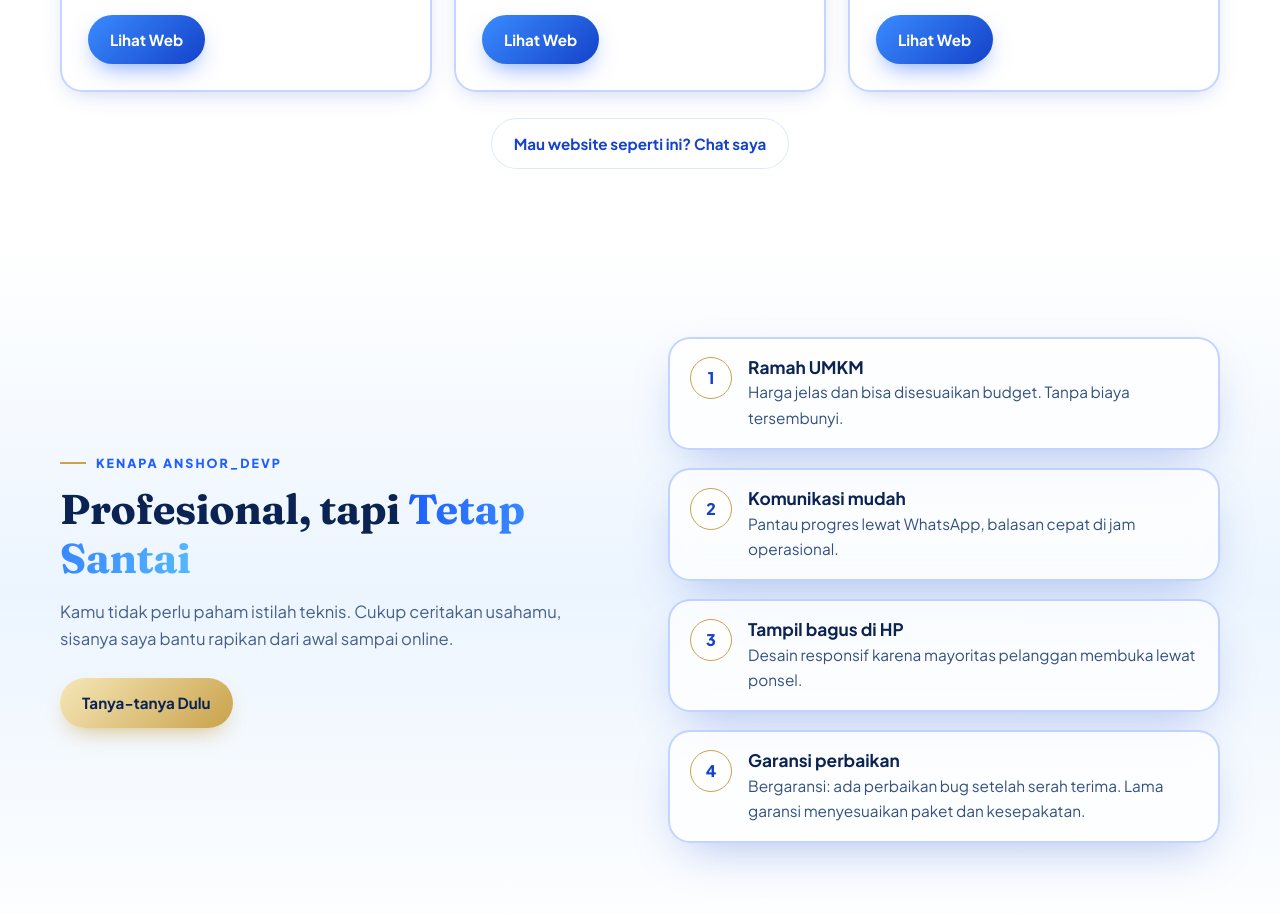
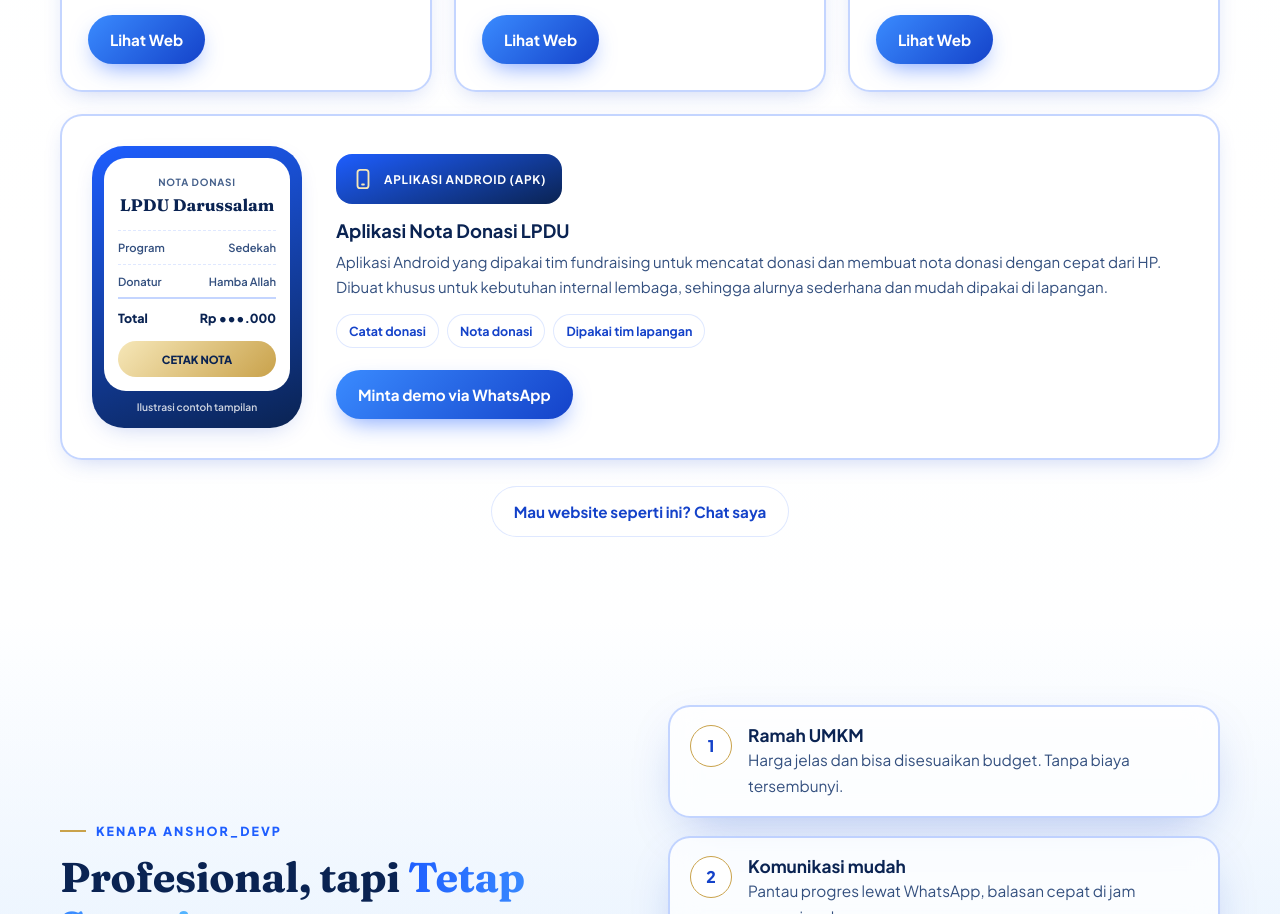
Before and after one commit to Anshor-code/anshor-devp, a plain HTML site: page index.html in a window 1280 px wide. Shown: the part 2687-3601 px from the top of the page. Drawn offline with Linux system fonts and the light colour scheme.

Commit message:
Add files via upload

```diff
--- a/index.html
+++ b/index.html
@@ -213,6 +213,19 @@ section{padding:84px 0}
 .wcard p{color:var(--body);font-size:.94rem;margin:0}
 .wcard .wk-tags{margin:14px 0 18px}
 .wcard .btn{margin-top:auto;align-self:flex-start}
+.wcard.apk{grid-column:1/-1;flex-direction:row;align-items:center;gap:34px;padding:30px}
+.apk-ph{flex:none;width:210px;padding:12px;border-radius:32px;background:linear-gradient(160deg,#1e5eff,#0a2352);box-shadow:var(--shadow-s)}
+.apk-scr{border-radius:22px;background:#fff;padding:16px 14px 14px;color:var(--navy);text-align:center}
+.apk-scr small{display:block;font-size:.62rem;font-weight:700;letter-spacing:.08em;color:var(--muted)}
+.apk-scr b{display:block;font-family:'Fraunces',Georgia,serif;font-size:1.05rem;margin:2px 0 10px}
+.apk-line{display:flex;justify-content:space-between;gap:8px;padding:7px 0;border-top:1px dashed var(--line);font-size:.7rem;font-weight:600;color:var(--body)}
+.apk-tot{display:flex;justify-content:space-between;padding:9px 0 12px;border-top:2px solid var(--edge);font-size:.78rem;font-weight:800}
+.apk-btn{display:block;padding:9px;border-radius:999px;font-size:.7rem;font-weight:800;color:var(--navy);background:linear-gradient(135deg,#f6e7b8,var(--gold))}
+.apk-cap{display:block;margin-top:8px;text-align:center;font-size:.64rem;font-weight:600;color:#fff;opacity:.8}
+.apk-body{flex:1;min-width:0}
+.apk-body .wc-top{display:inline-flex}
+.apk-body .btn{margin-top:4px}
+@media(max-width:760px){.wcard.apk{flex-direction:column;align-items:stretch;gap:22px;padding:24px}.apk-ph{margin-inline:auto}}
 .wk-tags{display:flex;flex-wrap:wrap;gap:8px;margin:14px 0 20px}
 .wk-tags span{font-size:.78rem;font-weight:700;color:var(--blue-d);padding:6px 12px;border-radius:999px;background:rgba(255,255,255,.85);border:1px solid var(--line)}
 .wk-btns{display:flex;flex-wrap:wrap;gap:10px}
@@ -549,6 +562,26 @@ footer{padding:44px 0 90px;border-top:1px solid var(--line);margin-top:30px;back
           <div class="wk-tags"><span>Profil lembaga</span><span>Terhubung PSB &amp; donasi</span></div>
           <a class="btn btn-p" href="https://darussalammojogedang.com/" target="_blank" rel="noopener">Lihat Web</a>
         </article>
+        <article class="wcard apk rv">
+          <div class="apk-ph" aria-hidden="true">
+            <div class="apk-scr">
+              <small>NOTA DONASI</small>
+              <b>LPDU Darussalam</b>
+              <div class="apk-line"><span>Program</span><span>Sedekah</span></div>
+              <div class="apk-line"><span>Donatur</span><span>Hamba Allah</span></div>
+              <div class="apk-tot"><span>Total</span><span>Rp •••.000</span></div>
+              <span class="apk-btn">CETAK NOTA</span>
+            </div>
+            <span class="apk-cap">Ilustrasi contoh tampilan</span>
+          </div>
+          <div class="apk-body">
+            <div class="wc-top"><svg viewBox="0 0 24 24" fill="none" stroke="currentColor" stroke-width="2" stroke-linecap="round" stroke-linejoin="round" aria-hidden="true"><rect x="6" y="2" width="12" height="20" rx="3"/><path d="M11 18h2"/></svg><span>APLIKASI ANDROID (APK)</span></div>
+            <h3>Aplikasi Nota Donasi LPDU</h3>
+            <p>Aplikasi Android yang dipakai tim fundraising untuk mencatat donasi dan membuat nota donasi dengan cepat dari HP. Dibuat khusus untuk kebutuhan internal lembaga, sehingga alurnya sederhana dan mudah dipakai di lapangan.</p>
+            <div class="wk-tags"><span>Catat donasi</span><span>Nota donasi</span><span>Dipakai tim lapangan</span></div>
+            <a class="btn btn-p" href="https://wa.me/6285704292385?text=Halo%20Anshor_Devp%2C%20saya%20ingin%20lihat%20demo%20aplikasi%20Android%20Nota%20Donasi." target="_blank" rel="noopener">Minta demo via WhatsApp</a>
+          </div>
+        </article>
       </div>
       <div style="text-align:center;margin-top:26px" class="rv"><a class="btn btn-o" href="https://wa.me/6285704292385?text=Halo%20Anshor_Devp%2C%20saya%20ingin%20website%20seperti%20proyek%20di%20portofolio." target="_blank" rel="noopener">Mau website seperti ini? Chat saya</a></div>
     </div>
```
